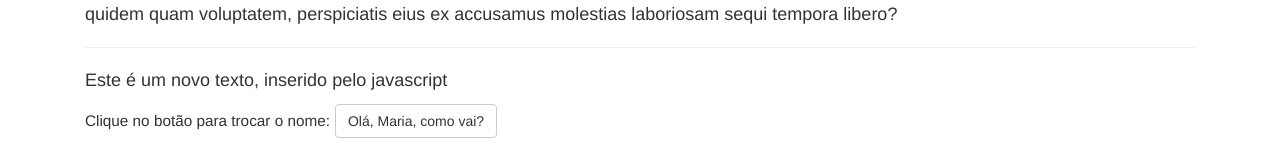
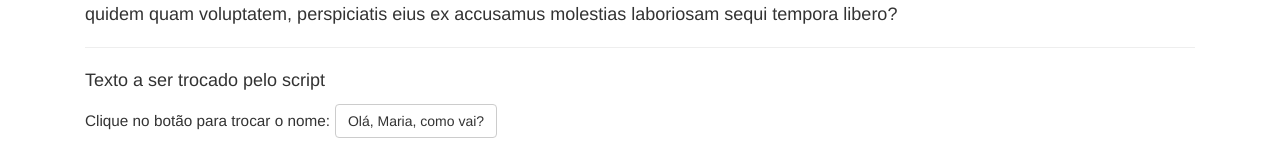
Before and after one commit to gabriellimma/SiteJS, a plain HTML site: page index.html in a window 1280 px wide. Shown: the part 708-864 px from the top of the page. Drawn offline with Linux system fonts and the light colour scheme.

Commit message:
adiconando strings

```diff
--- a/index.html
+++ b/index.html
@@ -164,6 +164,6 @@ c
 </footer>
 
 <!-- chamada para os arquivos de scripts -->
-<script src="js/scripts.js"></script>
+<script src="../SiteJS/js/"></script>
 </body>
 </html>
```
Also changed, not shown: index2.html (+3 -1 lines).
